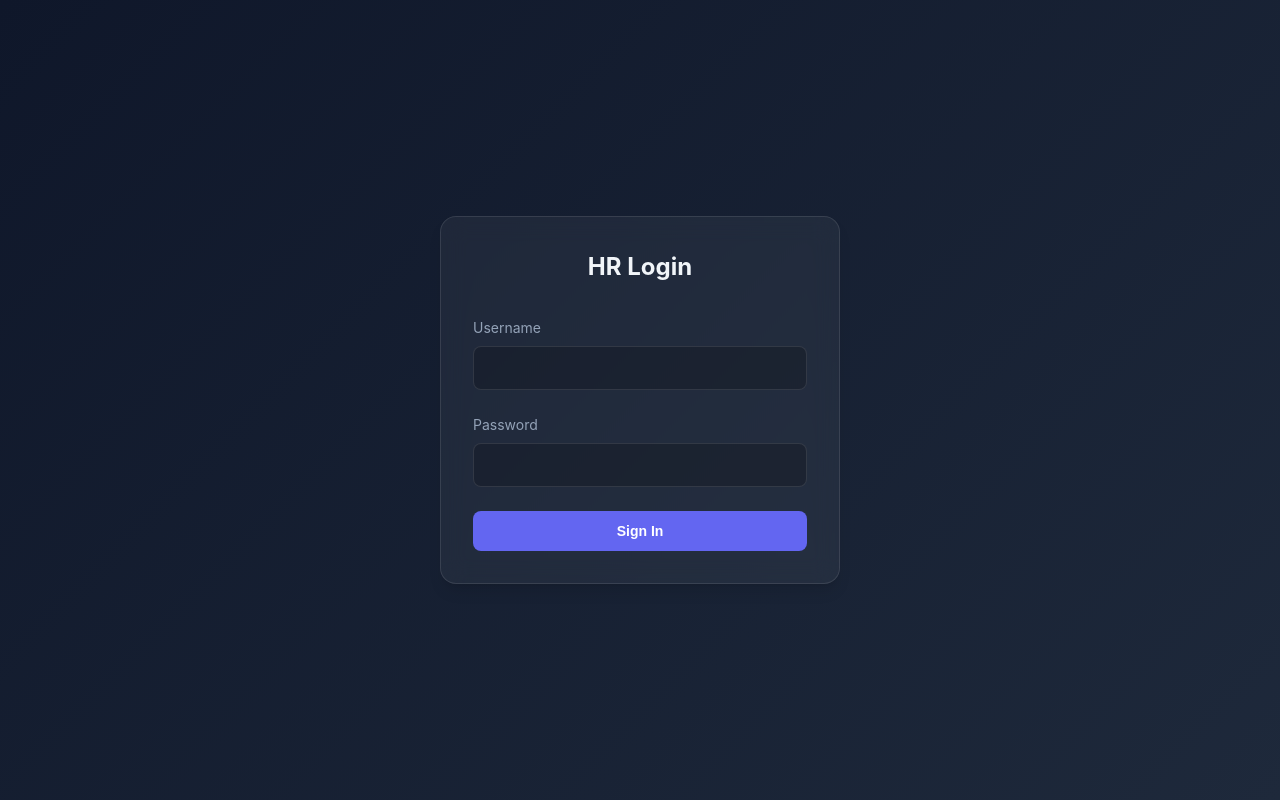
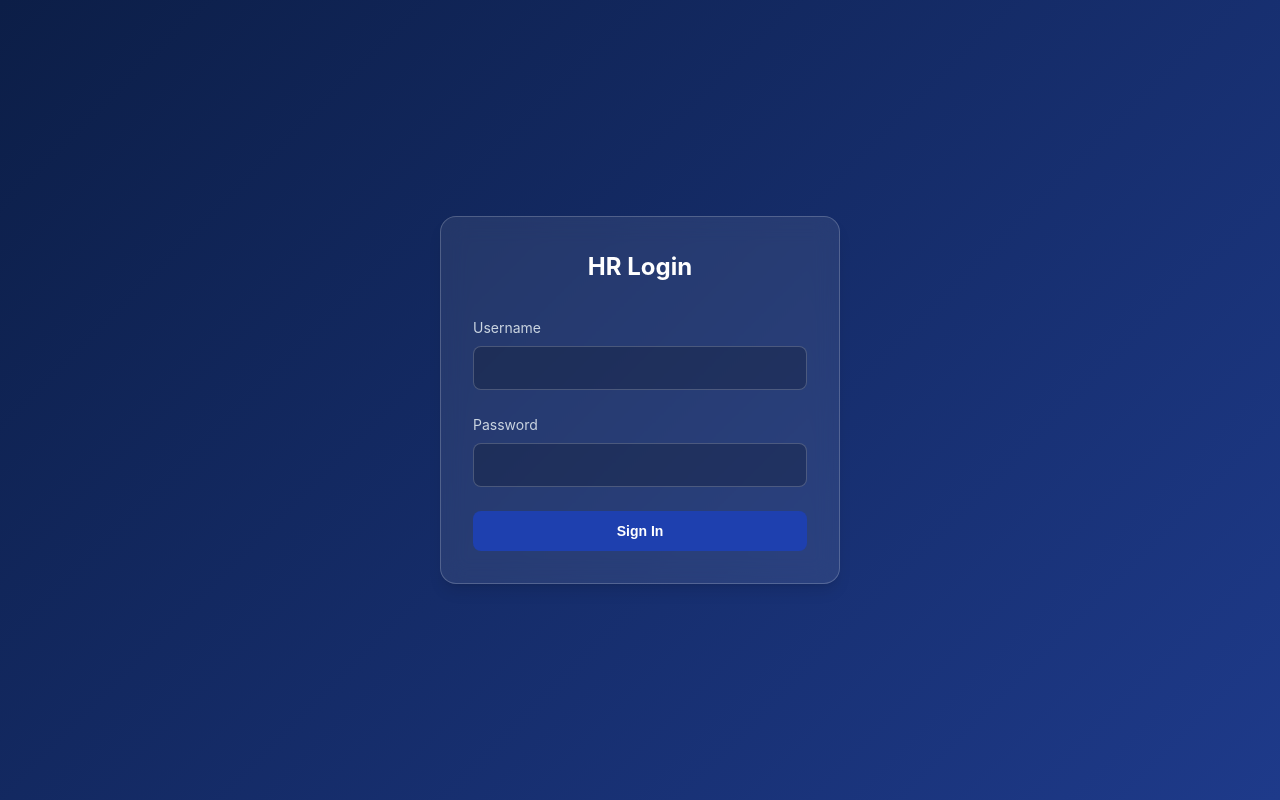
Before and after one commit to 21Mis0112/internship-management, a React (Vite) app in the folder webinter/client/: page /login in a window 1280 px wide. Built offline with nearby package versions, Linux system fonts and the light colour scheme.

Commit message:
Update theme to navy blue and white color scheme

```diff
--- a/webinter/client/src/index.css
+++ b/webinter/client/src/index.css
@@ -1,15 +1,17 @@
 :root {
-  --primary: #6366f1;
-  /* Indigo 500 */
-  --primary-hover: #4f46e5;
-  --secondary: #ec4899;
-  /* Pink 500 */
-  --bg-gradient: linear-gradient(135deg, #0f172a 0%, #1e293b 100%);
-  --surface: rgba(255, 255, 255, 0.05);
-  --surface-hover: rgba(255, 255, 255, 0.1);
-  --border: rgba(255, 255, 255, 0.1);
-  --text-main: #f1f5f9;
-  --text-muted: #94a3b8;
+  --primary: #1e40af;
+  /* Navy Blue 700 */
+  --primary-hover: #1e3a8a;
+  /* Navy Blue 800 */
+  --secondary: #3b82f6;
+  /* Blue 500 */
+  --bg-gradient: linear-gradient(135deg, #0c1e47 0%, #1e3a8a 100%);
+  /* Navy blue gradient */
+  --surface: rgba(255, 255, 255, 0.08);
+  --surface-hover: rgba(255, 255, 255, 0.15);
+  --border: rgba(255, 255, 255, 0.2);
+  --text-main: #ffffff;
+  --text-muted: #cbd5e1;
   --success: #22c55e;
   --warning: #f59e0b;
   --danger: #ef4444;
```
